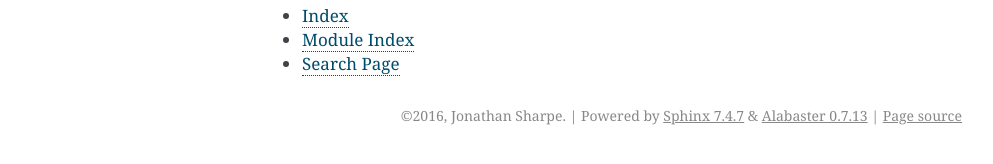
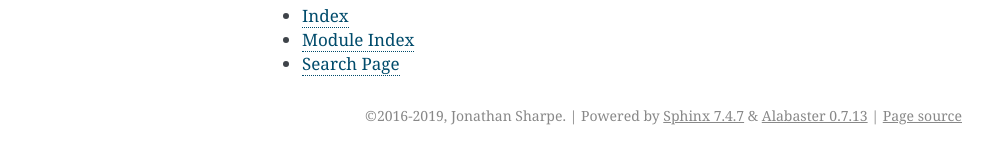
Before and after one commit to textbook/flash_services, a Sphinx documentation site: the page built from docs/index.rst, in a window 1280 px wide. Shown: the part 601-765 px from the top of the page, without its empty margins (148-1141 px from the left). Built offline with Sphinx 7.4.7, drawn with Linux system fonts in a browser that asks for light colours.

Commit message:
Update copyright to reflect current year

```diff
--- a/docs/conf.py
+++ b/docs/conf.py
@@ -57,7 +57,7 @@ master_doc = 'index'
 # General information about the project.
 project = flash_services.__name__
 author = flash_services.__author__
-copyright = '2016, {}'.format(author)
+copyright = '2016-2019, {}'.format(author)
 
 # The version info for the project you're documenting, acts as replacement for
 # |version| and |release|, also used in various other places throughout the
```
Also changed, not shown: 1 other file.
